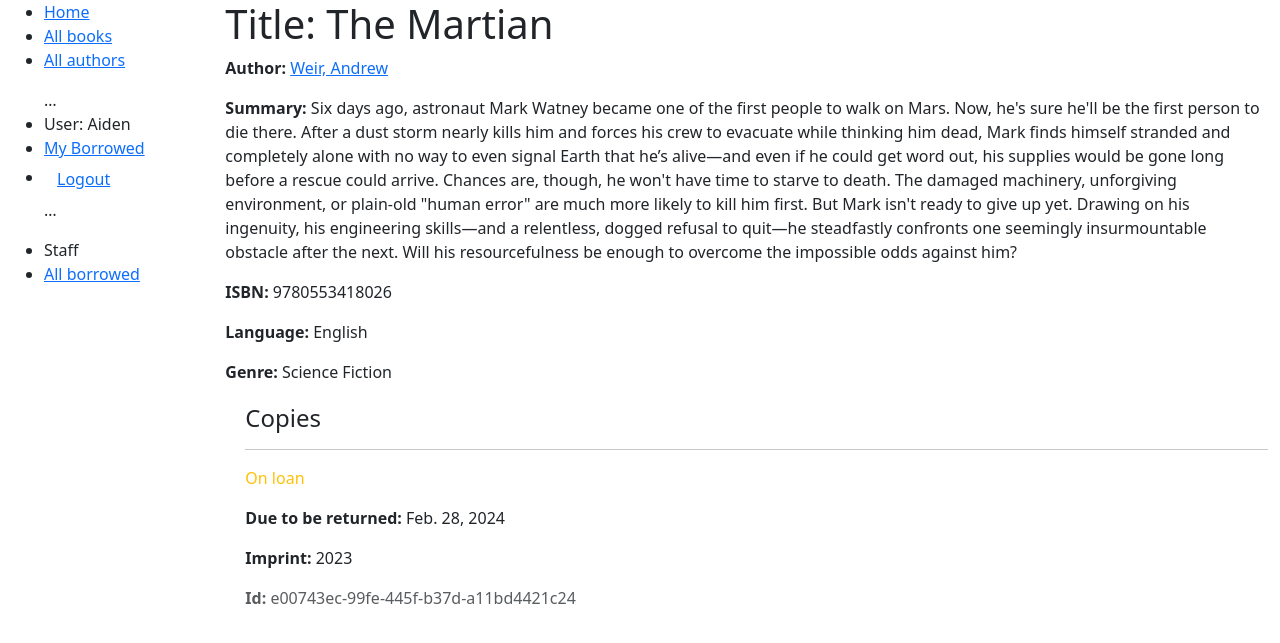
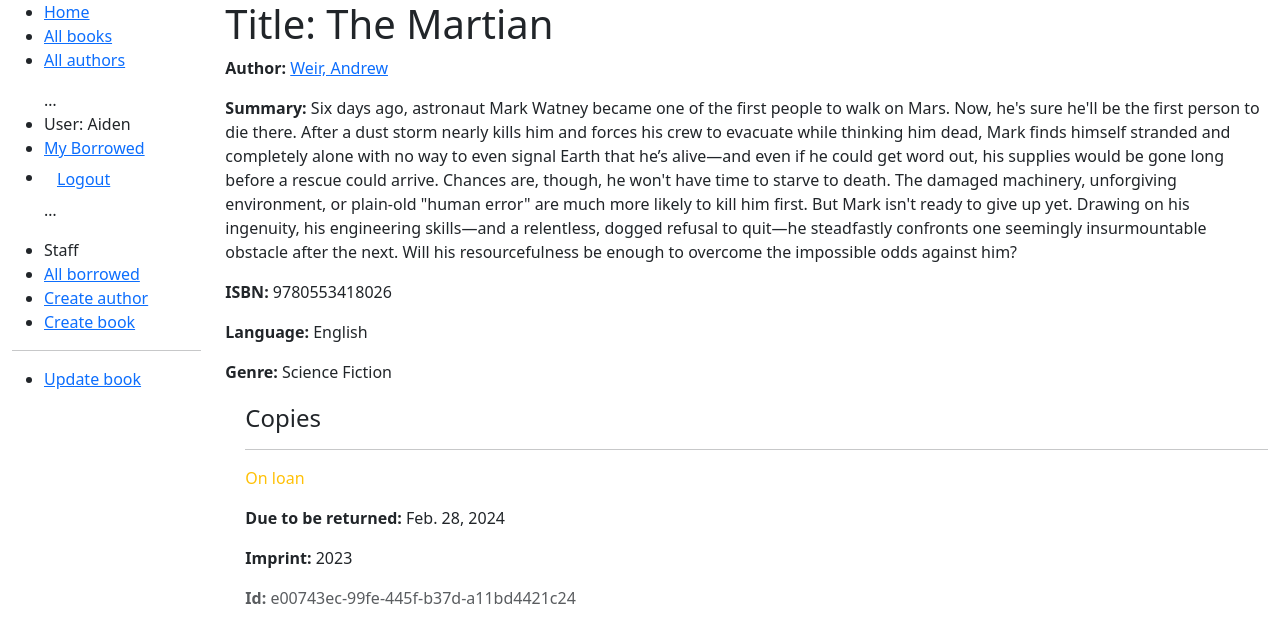
Before and after one commit to Luck1104/csci313-assignment-3-Aiden-Rinas, a Django app: page /catalog/book/1 in a window 1280 px wide. Shown: the top 643 px of the page. Run offline with Django 5.2, Linux system fonts and the light colour scheme; a user stored in the database is signed in; data comes from the database, SQL or seed files in the repository; both versions use the stored data as it was after the commit.

Commit message:
Completed part 9 by creating forms for librarians to renew copies, as well as create/update/delete authors and books.

```diff
--- a/locallibrary/catalog/templates/base_generic.html
+++ b/locallibrary/catalog/templates/base_generic.html
@@ -46,6 +46,13 @@
           <ul class="sidebar-nav">
             <li>Staff</li>
             <li><a href="{% url 'all-borrowed' %}">All borrowed</a></li>
+          {% if perms.catalog.add_author %}
+            <li><a href="{% url 'author-create' %}">Create author</a></li>
+          {% endif %}
+          {% if perms.catalog.add_book %}
+            <li><a href="{% url 'book-create' %}">Create book</a></li>
+          {% endif %}
+          </ul>
           {% endif %}
           {% endblock %}
         </div>
--- a/locallibrary/catalog/templates/catalog/book_detail.html
+++ b/locallibrary/catalog/templates/catalog/book_detail.html
@@ -26,3 +26,19 @@
   {% endfor %}
 </div>
 {% endblock %}
+{% block sidebar %}
+  {{ block.super }}
+
+  {% if perms.catalog.change_book or perms.catalog.delete_book %}
+  <hr>
+  <ul class="sidebar-nav">
+    {% if perms.catalog.change_book %}
+      <li><a href="{% url 'book-update' book.id %}">Update book</a></li>
+    {% endif %}
+    {% if not book.bookinstance_set.all and perms.catalog.delete_book %}
+      <li><a href="{% url 'book-delete' book.id %}">Delete book</a></li>
+    {% endif %}
+    </ul>
+  {% endif %}
+
+{% endblock %}
--- a/locallibrary/catalog/templates/catalog/bookinstance_list_borrowed_all.html
+++ b/locallibrary/catalog/templates/catalog/bookinstance_list_borrowed_all.html
@@ -10,6 +10,7 @@
       <li class="{% if bookinst.is_overdue %}text-danger{% endif %}">
         <a href="{% url 'book-detail' bookinst.book.pk %}">{{ bookinst.book.title }}</a> ({{ bookinst.due_back }})
         {% if perms.catalog.can_mark_returned %}- {{ bookinst.borrower }}{% endif %}
+        - <a href="{% url 'renew-book-librarian' bookinst.id %}">Renew</a>
       </li>
       {% endfor %}
     </ul>
--- a/locallibrary/catalog/urls.py
+++ b/locallibrary/catalog/urls.py
@@ -8,5 +8,12 @@ urlpatterns = [
     path('authors/', views.AuthorListView.as_view(), name='authors'),
     path('author/<int:pk>', views.AuthorDetailView.as_view(), name='author-detail'),
     path('mybooks/', views.LoanedBooksByUserListView.as_view(), name='my-borrowed'),
-    path('borrowed/', views.AllLoanedBooksListView.as_view(), name='all-borrowed')
+    path('borrowed/', views.AllLoanedBooksListView.as_view(), name='all-borrowed'),
+    path('book/<uuid:pk>/renew/', views.renew_book_librarian, name='renew-book-librarian'),
+    path('author/create/', views.AuthorCreate.as_view(), name='author-create'),
+    path('author/<int:pk>/update/', views.AuthorUpdate.as_view(), name='author-update'),
+    path('author/<int:pk>/delete/', views.AuthorDelete.as_view(), name='author-delete'),
+    path('book/create/', views.BookCreate.as_view(), name='book-create'),
+    path('book/<int:pk>/update/', views.BookUpdate.as_view(), name='book-update'),
+    path('book/<int:pk>/delete/', views.BookDelete.as_view(), name='book-delete'),
 ]
--- a/locallibrary/catalog/views.py
+++ b/locallibrary/catalog/views.py
@@ -1,8 +1,16 @@
+import datetime
 from django.shortcuts import render
 from .models import Book, Author, BookInstance, Genre
 from django.views import generic
-from django.contrib.auth.mixins import LoginRequiredMixin
-from django.contrib.auth.mixins import PermissionRequiredMixin
+from django.contrib.auth.mixins import LoginRequiredMixin, PermissionRequiredMixin
+from django.contrib.auth.decorators import login_required, permission_required
+from django.shortcuts import get_object_or_404
+from django.http import HttpResponseRedirect
+from django.urls import reverse
+from catalog.forms import RenewBookForm
+from django.views.generic.edit import CreateView, UpdateView, DeleteView
+from django.urls import reverse_lazy
+from .models import Author
 
 # Create your views here.
 
@@ -69,3 +77,85 @@ class AllLoanedBooksListView(PermissionRequiredMixin, generic.ListView):
         return (
             BookInstance.objects.filter(status__exact='o').order_by('due_back')
         )
+
+@login_required
+@permission_required('catalog.can_mark_returned', raise_exception=True)
+def renew_book_librarian(request, pk):
+    """View function for renewing a specific BookInstance by librarian."""
+    book_instance = get_object_or_404(BookInstance, pk=pk)
+
+    # If this is a POST request then process the Form data
+    if request.method == 'POST':
+
+        # Create a form instance and populate it with data from the request (binding):
+        form = RenewBookForm(request.POST)
+
+        # Check if the form is valid:
+        if form.is_valid():
+            # process the data in form.cleaned_data as required (here we just write it to the model due_back field)
+            book_instance.due_back = form.cleaned_data['renewal_date']
+            book_instance.save()
+
+            # redirect to a new URL:
+            return HttpResponseRedirect(reverse('all-borrowed'))
+
+    # If this is a GET (or any other method) create the default form.
+    else:
+        proposed_renewal_date = datetime.date.today() + datetime.timedelta(weeks=3)
+        form = RenewBookForm(initial={'renewal_date': proposed_renewal_date})
+
+    context = {
+        'form': form,
+        'book_instance': book_instance,
+    }
+
+    return render(request, 'catalog/book_renew_librarian.html', context)
+
+class AuthorCreate(PermissionRequiredMixin, CreateView):
+    model = Author
+    fields = ['first_name', 'last_name', 'date_of_birth', 'date_of_death']
+    permission_required = 'catalog.add_author'
+
+class AuthorUpdate(PermissionRequiredMixin, UpdateView):
+    model = Author
+    # Not recommended (potential security issue if more fields added)
+    fields = '__all__'
+    permission_required = 'catalog.change_author'
+
+class AuthorDelete(PermissionRequiredMixin, DeleteView):
+    model = Author
+    success_url = reverse_lazy('authors')
+    permission_required = 'catalog.delete_author'
+
+    def form_valid(self, form):
+        try:
+            self.object.delete()
+            return HttpResponseRedirect(self.success_url)
+        except Exception as e:
+            return HttpResponseRedirect(
+                reverse("author-delete", kwargs={"pk": self.object.pk})
+            )
+
+class BookCreate(PermissionRequiredMixin, CreateView):
+    model = Book
+    fields = ['title', 'author', 'summary', 'isbn', 'genre', 'language']
+    permission_required = 'catalog.add_book'
+
+class BookUpdate(PermissionRequiredMixin, UpdateView):
+    model = Book
+    fields = ['title', 'author', 'summary', 'isbn', 'genre', 'language']
+    permission_required = 'catalog.add_book'
+
+class BookDelete(PermissionRequiredMixin, DeleteView):
+    model = Book
+    success_url = reverse_lazy('books')
+    permission_required = 'catalog.delete_book'
+
+    def form_valid(self, form):
+        try:
+            self.object.delete()
+            return HttpResponseRedirect(self.success_url)
+        except Exception as e:
+            return HttpResponseRedirect(
+                reverse("book-delete", kwargs={"pk": self.object.pk})
+            )
```
Also changed, not shown: locallibrary/catalog/forms.py (added, +21 -0 lines), locallibrary/catalog/templates/catalog/author_confirm_delete.html (added, +25 -0 lines), locallibrary/catalog/templates/catalog/author_detail.html (+16 -0 lines), locallibrary/catalog/templates/catalog/author_form.html (added, +11 -0 lines), locallibrary/catalog/templates/catalog/book_confirm_delete.html (added, +25 -0 lines), locallibrary/catalog/templates/catalog/book_form.html (added, +11 -0 lines), locallibrary/catalog/templates/catalog/book_renew_librarian.html (added, +15 -0 lines), locallibrary/db.sqlite3.
